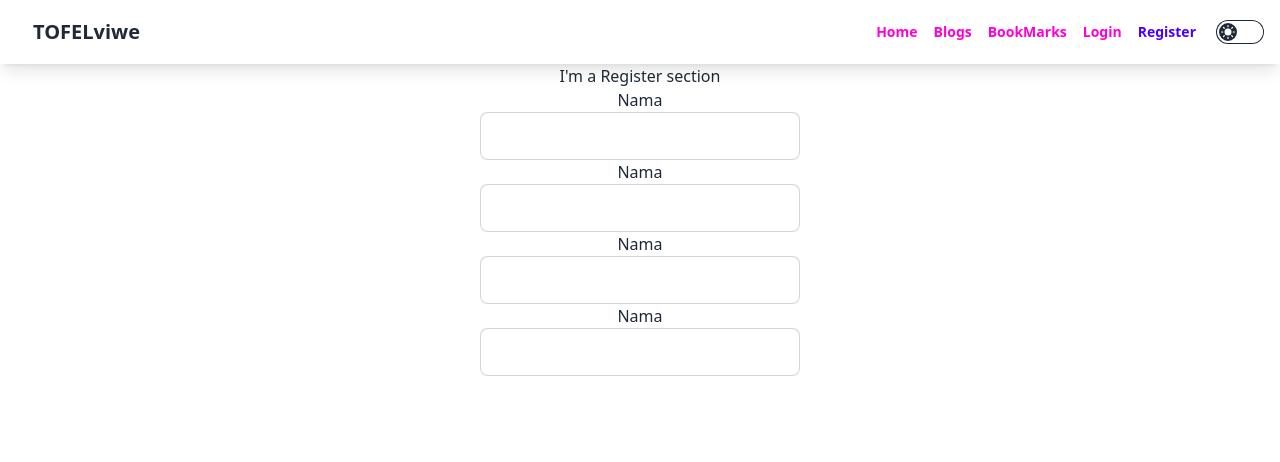
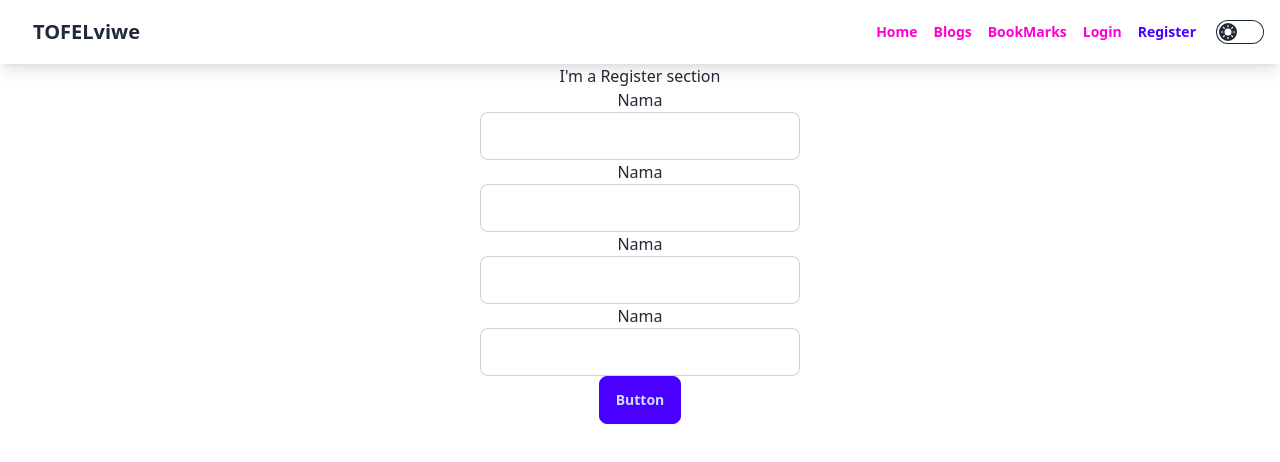
Before and after one commit to alhaj-cmd/bytebox, a React (Vite) app: page /register in a window 1280 px wide. Shown: the top 462 px of the page. Built offline with nearby package versions, Linux system fonts and the light colour scheme.

Commit message:
input filled added

```diff
--- a/src/assets/component/Register/Register.jsx
+++ b/src/assets/component/Register/Register.jsx
@@ -21,6 +21,7 @@ const Register = () => {
                     <p>Nama</p>
                     <input type="text" className='input input-bordered w-full max-w-xs' />
                 </div>
+                <button className='btn btn-primary'>Button</button>
             </form>
         </div>
     );
```
